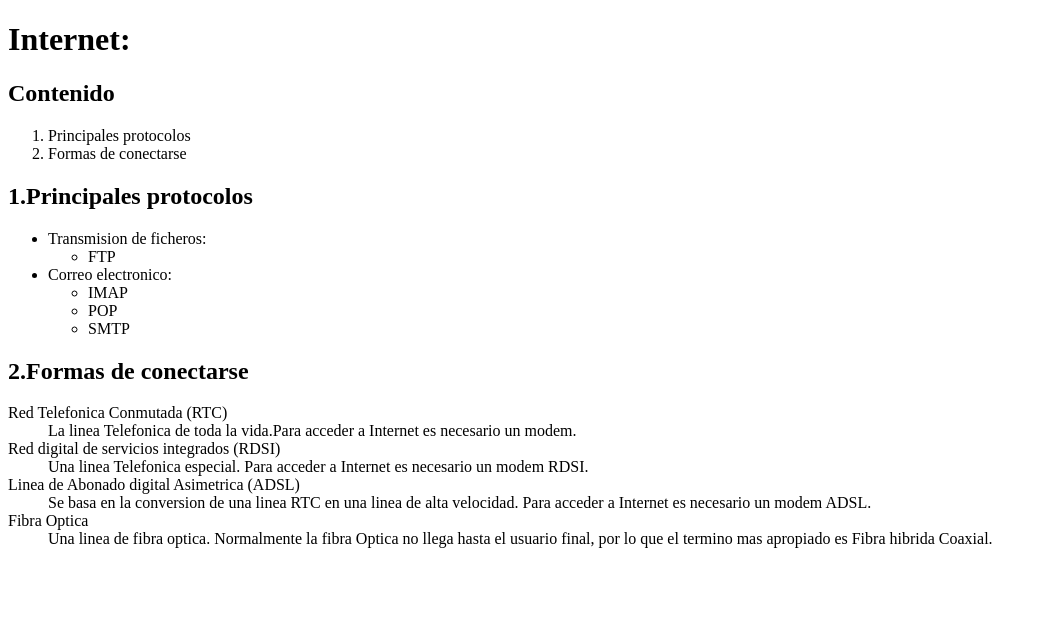
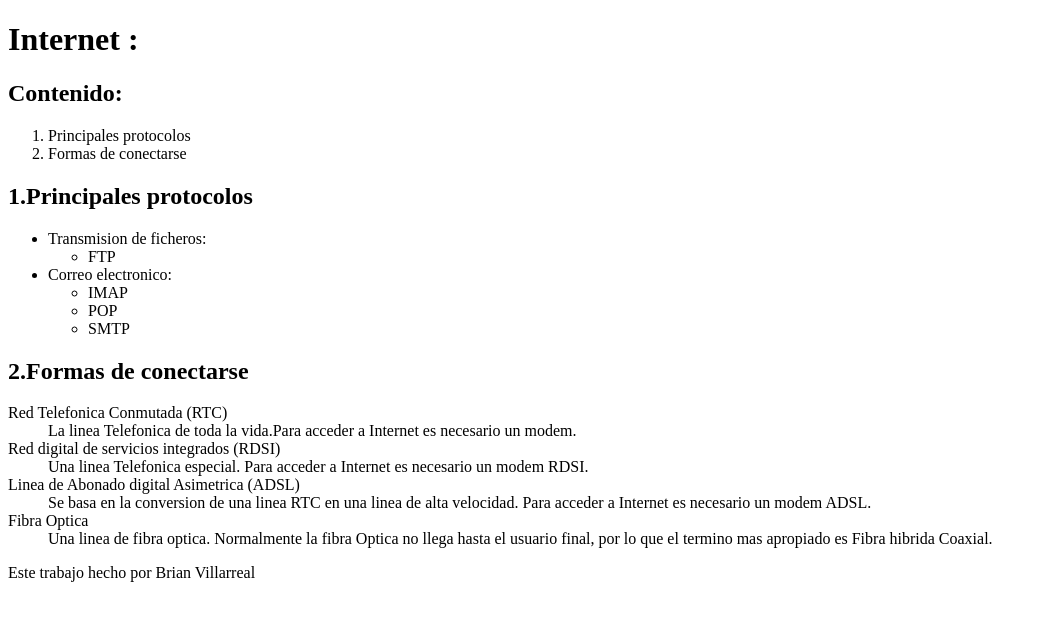
Before and after one commit to Brai-10/tareas, a plain HTML site: page lista2.html in a window 1280 px wide. Shown: the whole page, without its empty margins (0-1047 px from the left). Drawn offline with Linux system fonts and the light colour scheme.

Commit message:
agrege footer

```diff
--- a/lista2.html
+++ b/lista2.html
@@ -5,15 +5,15 @@
     <meta charset="UTF-8">
     <meta http-equiv="X-UA-Compatible" content="IE=edge">
     <meta name="viewport" content="width=device-width, initial-scale=1.0">
-    <title>Ejercicio 2</title>
+    <title>Ejercicio Internet</title>
 </head>
 
 <body>
     <header>
-        <h1> Internet: </h1>
+        <h1> Internet : </h1>
     </header>
     <div>
-        <h2> Contenido</h2>
+        <h2> Contenido: </h2>
 
 
         <ol>
@@ -62,6 +62,12 @@
             </div>
         </div>
     </section>
+    <footer>
+        <p>Este trabajo hecho por Brian Villarreal</p>
+        <ul>
+         <a href="http://www.instagram.com/brian.villarreeal"></a>
+        </ul>
+    </footer>
 </body>
 
 </html>
```
